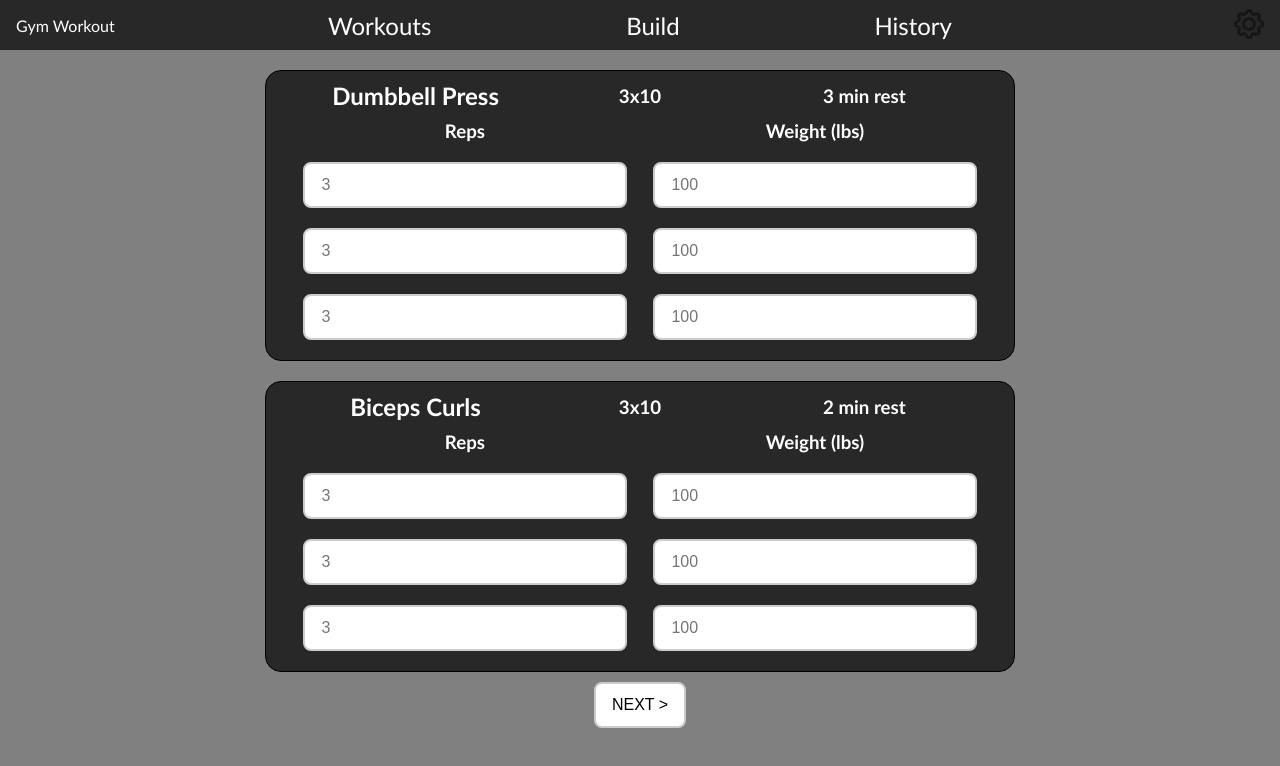
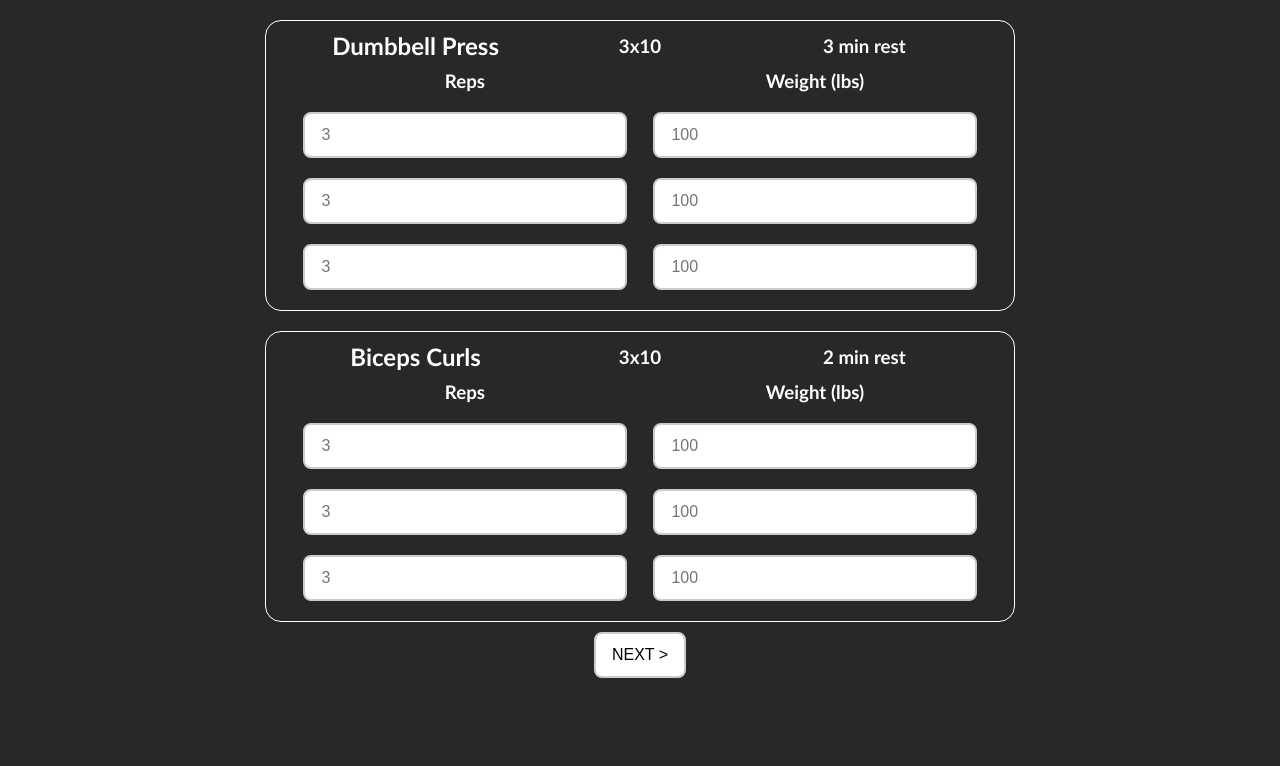
Before and after one commit to DeReals/Hackaton25, a plain HTML site: page workout.html in a window 1280 px wide. Drawn offline with Linux system fonts and the light colour scheme.

Commit message:
Removed header at top

```diff
--- a/workout.css
+++ b/workout.css
@@ -5,7 +5,7 @@
 }
 
 body {
-  background-color: gray;
+  background-color: rgb(40, 40, 40);
   font-family: calibri;
   color: white;
 }
@@ -16,7 +16,7 @@ a {
 }
 
 a:hover {
-  color: #facc15; /* gold/yellow */
+  color: #facc15;
   text-shadow: 0 0 5px #facc15;
   transition: 0.3s ease;
 }
@@ -34,60 +34,6 @@ input {
   width: 100%;
 }
 
-.header-container {
-  display: flex;
-  align-items: center;
-  padding: 0 1rem;
-  background-color: rgb(40, 40, 40);
-  height: 50px;
-}
-
-.header-left,
-.header-center,
-.header-right {
-  display: flex;
-  align-items: center;
-}
-
-.header-left {
-  flex: 1;
-  justify-content: flex-start;
-}
-
-.header-center {
-  flex: 2;
-  justify-content: space-between;
-  gap: 4rem;
-}
-
-.header-right {
-  flex: 1;
-  justify-content: flex-end;
-}
-
-#main-header {
-  font-size: 2rem;
-  font-weight: 900;
-  color: white;
-}
-
-.header-center a {
-  font-size: 1.5rem;
-  font-weight: 400;
-  color: white;
-}
-
-.header-center a:hover {
-  color: #facc15;
-  text-shadow: 0 0 5px #facc15;
-  transition: 0.3s ease;
-}
-
-.settings-icon {
-  width: 30px;
-  height: 30px;
-}
-
 #main-body {
   display: flex;
   flex-direction: column;
@@ -100,12 +46,11 @@ input {
   flex-direction: column;
   justify-content: center;
   align-items: center;
+  border: 1px solid white;
   margin: 10px 0;
   padding: 10px 0;
-  background-color: rgb(40, 40, 40);
   min-width: 750px;
   max-width: 1000px;
-  border: 1px solid black;
   border-radius: 1rem;
 }
 
@@ -162,11 +107,9 @@ input {
 }
 
 .exercise-card-individual-split input {
-  width: 48%; /* align with headers */
+  width: 48%;
 }
 
-.done-button{
+.done-button {
   padding: auto;
-
-
 }
--- a/workout.html
+++ b/workout.html
@@ -7,29 +7,6 @@
     <link rel="stylesheet" href="workout.css" />
   </head>
   <body>
-    <header>
-      <nav class="header-container">
-        <div class="header-left">
-          <a href="#" class="site-title">Gym Workout</a>
-        </div>
-
-        <div class="header-center">
-          <a href="workouts.html">Workouts</a>
-          <a href="build.html">Build</a>
-          <a href="history.html">History</a>
-        </div>
-
-        <div class="header-right">
-          <a href="#"
-            ><img
-              src="images/settings.png"
-              alt="Settings"
-              class="settings-icon"
-          /></a>
-        </div>
-      </nav>
-    </header>
-
     <div id="main-body" class="full-width">
       <div class="exercise-card">
         <div class="exercise-card-header full-width">
```
Also changed, not shown: workout.js (added, +23 -0 lines).
